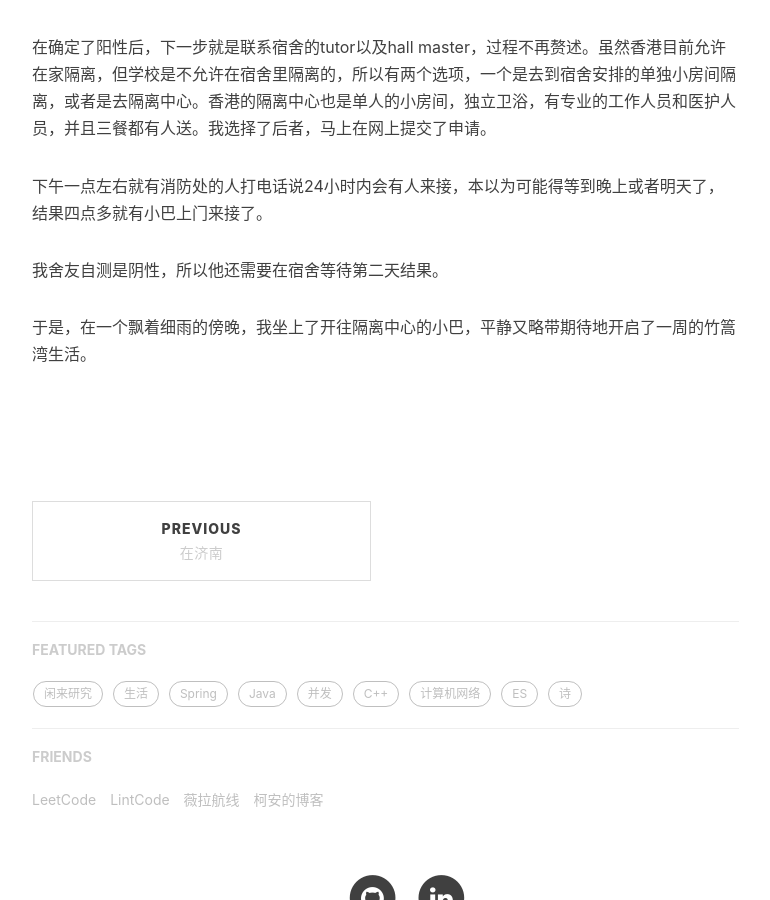
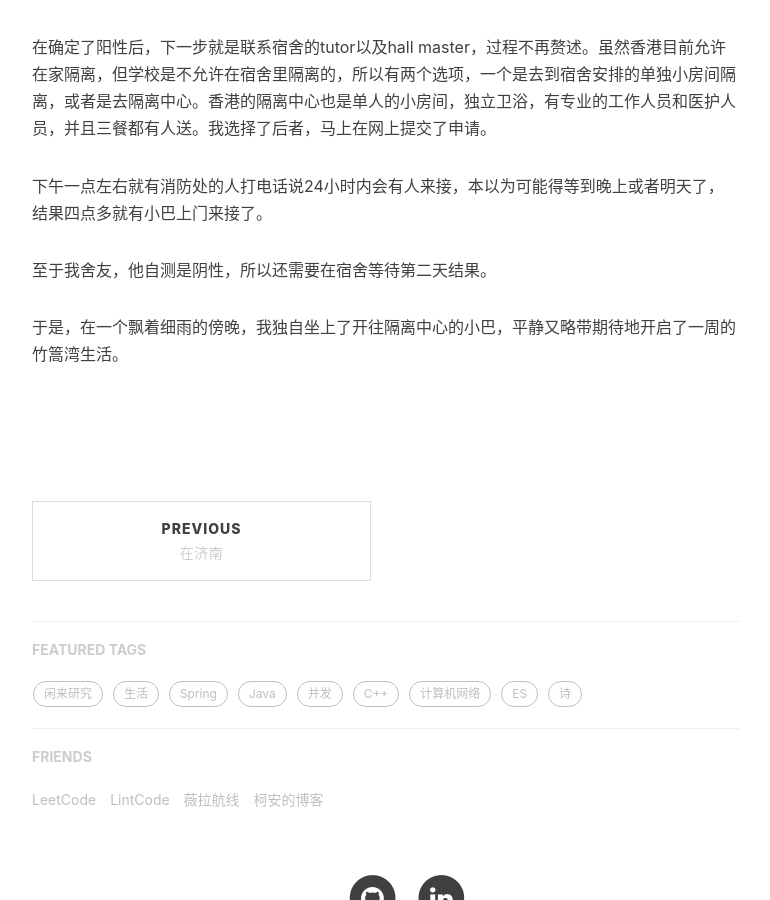
Before and after one commit to kanonjz/kanonjz.github.io, a Jekyll site: the page built from _posts/2022-11-20-penny-bay-1.md, in a window 1280 px wide and 900 px high, scrolled down 1494 px. Shown: the whole window, without its empty margins (233-1003 px from the left). Built offline with Jekyll 4.4.1, drawn with Linux system fonts in a browser that asks for light colours; nearby versions of some CDN libraries; comment, search, counter and statistics services are not loaded.

Commit message:
Update 2022-11-20-penny-bay-1.md

```diff
--- a/_posts/2022-11-20-penny-bay-1.md
+++ b/_posts/2022-11-20-penny-bay-1.md
@@ -36,7 +36,7 @@ tags:
 
 下午一点左右就有消防处的人打电话说24小时内会有人来接，本以为可能得等到晚上或者明天了，结果四点多就有小巴上门来接了。
 
-我舍友自测是阴性，所以他还需要在宿舍等待第二天结果。
+至于我舍友，他自测是阴性，所以还需要在宿舍等待第二天结果。
 
-于是，在一个飘着细雨的傍晚，我坐上了开往隔离中心的小巴，平静又略带期待地开启了一周的竹篙湾生活。
+于是，在一个飘着细雨的傍晚，我独自坐上了开往隔离中心的小巴，平静又略带期待地开启了一周的竹篙湾生活。
 <br/><br/><br/><br/>
```
